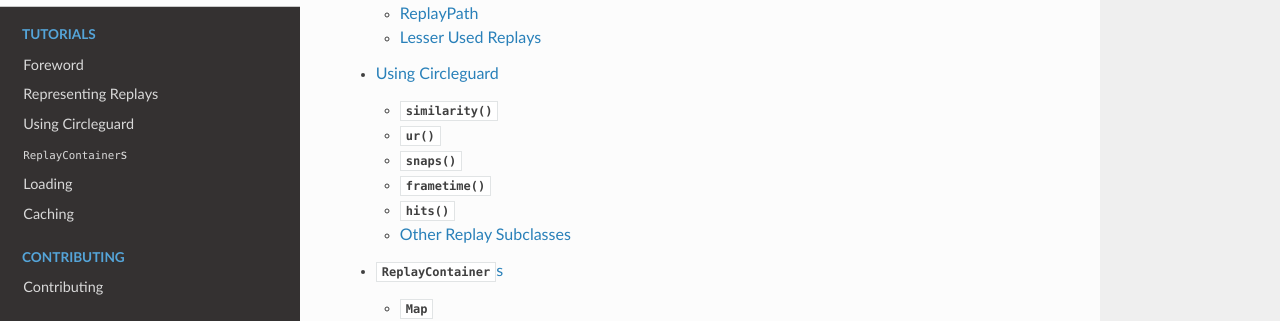
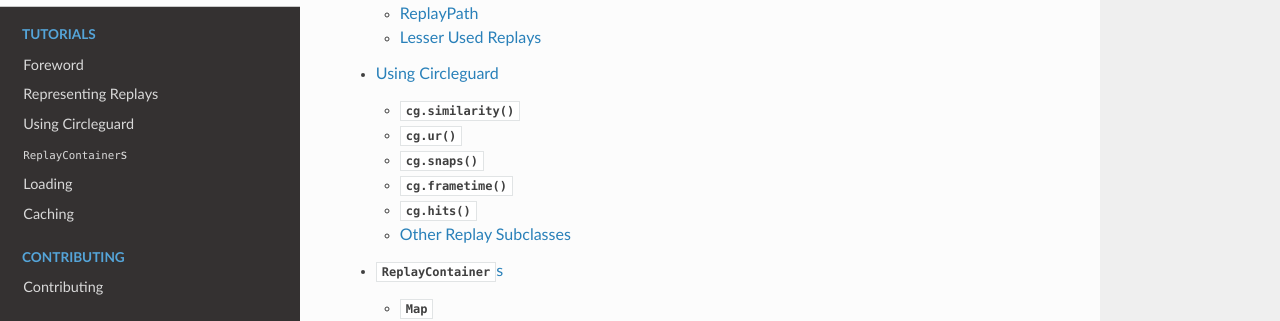
Before and after one commit to circleguard/circlecore, a Sphinx documentation site: the page built from docs/index.rst, in a window 1280 px wide and 900 px high, scrolled down 994 px. Shown: the part 156-477 px from the top of the window. Built offline with Sphinx 7.4.7 and the Read the Docs theme 2.0.0, drawn with Linux system fonts in a browser that asks for light colours; part of the change alters nothing that is shown.

```diff
--- a/docs/conf.py
+++ b/docs/conf.py
@@ -69,14 +69,17 @@ rst_prolog = """
 .. |RatelimitWeight| replace:: :class:`~circleguard.utils.RatelimitWeight`
 
 .. |Circleguard| replace:: :class:`~circleguard.circleguard.Circleguard`
-.. |cg.similarity| replace:: :func:`~circleguard.circleguard.Circleguard.similarity`
-.. |cg.ur| replace:: :func:`~circleguard.circleguard.Circleguard.ur`
-.. |cg.snaps| replace:: :func:`~circleguard.circleguard.Circleguard.snaps`
-.. |cg.frametime| replace:: :func:`~circleguard.circleguard.Circleguard.frametime`
-.. |cg.frametimes| replace:: :func:`~circleguard.circleguard.Circleguard.frametimes`
-.. |cg.hits| replace:: :func:`~circleguard.circleguard.Circleguard.hits`
-.. |cg.load| replace:: :func:`~circleguard.circleguard.Circleguard.load`
-.. |cg.load_info| replace:: :func:`~circleguard.circleguard.Circleguard.load_info`
+.. |cg.similarity| replace:: :func:`cg.similarity() <circleguard.circleguard.Circleguard.similarity>`
+.. |cg.ur| replace:: :func:`cg.ur() <circleguard.circleguard.Circleguard.ur>`
+.. |cg.snaps| replace:: :func:`cg.snaps() <circleguard.circleguard.Circleguard.snaps>`
+.. |cg.frametime| replace:: :func:`cg.frametime() <circleguard.circleguard.Circleguard.frametime>`
+.. |cg.frametimes| replace:: :func:`cg.frametimes() <circleguard.circleguard.Circleguard.frametimes>`
+.. |cg.hits| replace:: :func:`cg.hits() <circleguard.circleguard.Circleguard.hits>`
+.. |cg.judgments| replace:: :func:`cg.judgments() <circleguard.circleguard.Circleguard.judgments>`
+
+.. |cg.load| replace:: :func:`cg.load() <circleguard.circleguard.Circleguard.load>`
+.. |cg.load_info| replace:: :func:`cg.load_info() <circleguard.circleguard.Circleguard.load_info>`
+
 .. |cg.Map| replace:: :func:`cg.Map() <circleguard.circleguard.Circleguard.Map>`
 .. |cg.User| replace:: :func:`cg.User() <circleguard.circleguard.Circleguard.User>`
 .. |cg.MapUser| replace:: :func:`cg.MapUser() <circleguard.circleguard.Circleguard.MapUser>`
@@ -87,6 +90,7 @@ rst_prolog = """
 
 .. |Snap| replace:: :class:`~circleguard.investigator.Snap`
 .. |Hit| replace:: :class:`~circleguard.investigator.Hit`
+.. |Judgment| replace:: :class:`~circleguard.investigator.Judgment`
 
 .. |Span| replace:: :class:`~circleguard.span.Span`
 
```
